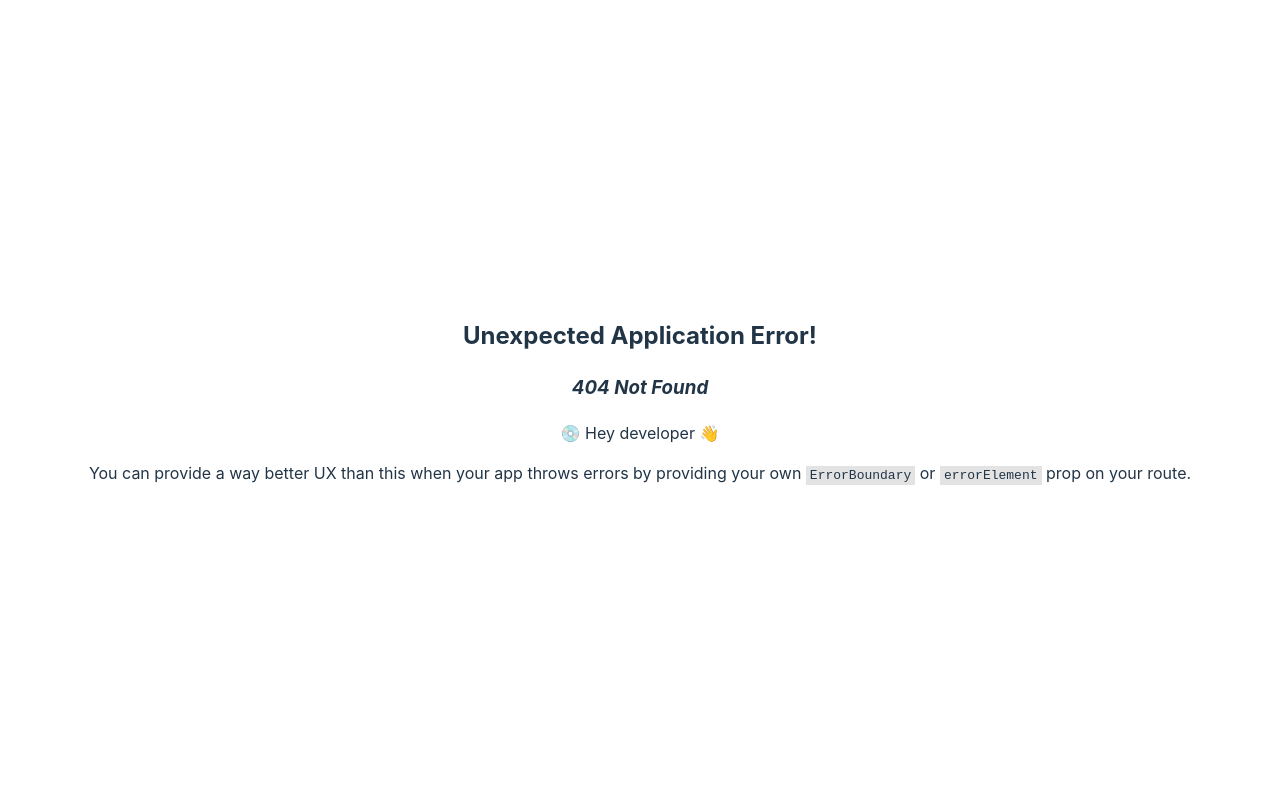
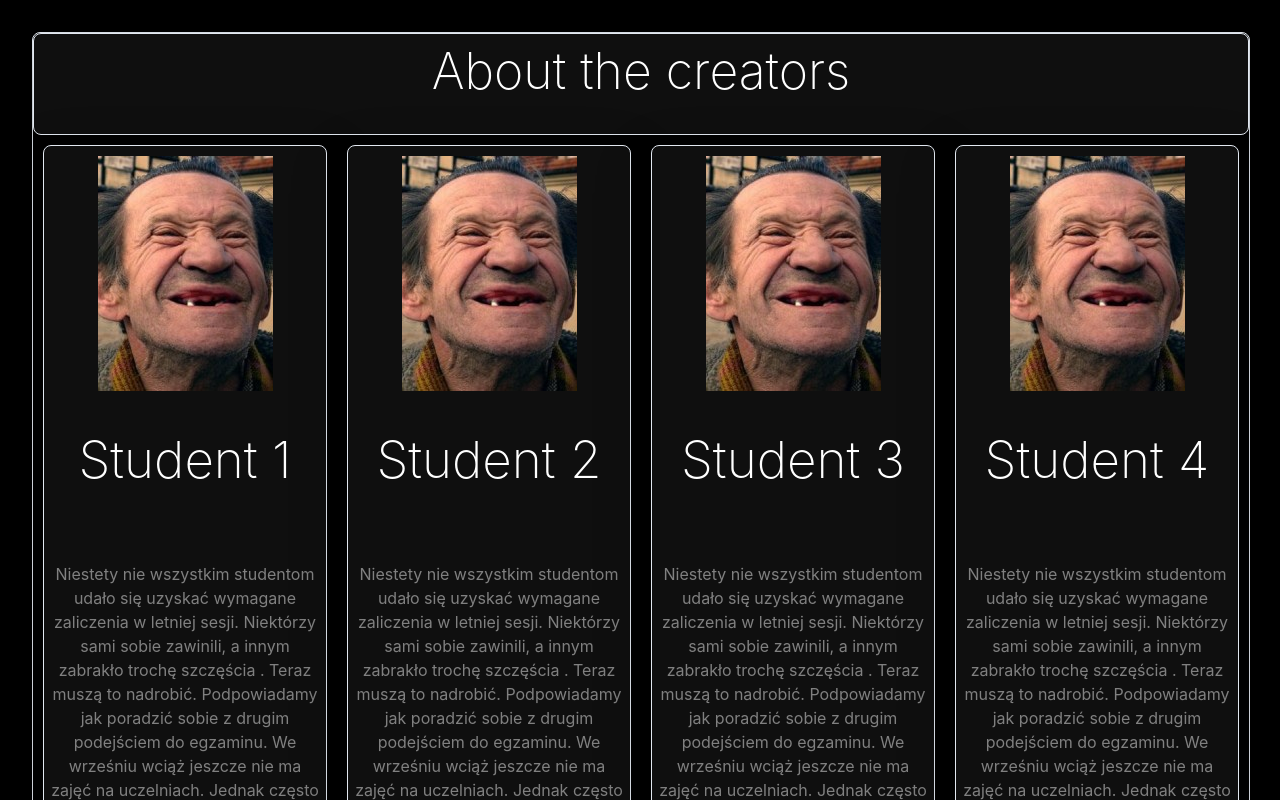
Before and after one commit to DjDister/StockMarketFAMK, a React (Vite) app: page /AboutUs in a window 1280 px wide. Before the commit this address had no page. Shown: the top 800 px of the page. Built offline with nearby package versions, Linux system fonts and the light colour scheme.

Commit message:
created team member card about us page

```diff
--- a/src/main.tsx
+++ b/src/main.tsx
@@ -5,11 +5,15 @@ import "./index.css";
 import store from "./redux/store";
 import { Provider } from "react-redux";
 import { createBrowserRouter, RouterProvider } from "react-router-dom";
-
+import AboutUsPage from "./pages/AboutUsPage/AboutUsPage";
 const router = createBrowserRouter([
   {
     path: "/",
     element: <App />,
+  },
+  {
+    path: "/AboutUs",
+    element: <AboutUsPage />,
   },
 ]);
 
--- /dev/null
+++ b/src/pages/AboutUsPage/AboutUsPage.module.css
@@ -0,0 +1,71 @@
+body {
+  background-color: rgb(0, 0, 0);
+  width: 100%;
+}
+.MainContener {
+  width: 100%;
+  background-color: rgba(0, 0, 0, 0.404);
+  float: left;
+  border: 1px solid #e2e8f0;
+  /* Shadow XL */
+
+  box-shadow: 0px 20px 56px rgba(0, 0, 0, 0.29);
+  border-radius: 8px;
+}
+
+.Osoby {
+  display: flex;
+}
+.osoba {
+  margin: 10px;
+  border-radius: 5px;
+  padding: 5px;
+  background-color: rgba(32, 32, 32, 0.468);
+  padding-top: 10px;
+  color: gray;
+  border: 1px solid #e2e8f0;
+  /* Shadow XL */
+
+  box-shadow: 0px 20px 56px rgba(0, 0, 0, 0.29);
+  border-radius: 8px;
+}
+.header {
+  background-color: rgba(32, 32, 32, 0.468);
+  color: white;
+  height: 100px;
+  font-size: 50px;
+  font-weight: 200;
+  border: 1px solid #e2e8f0;
+  /* Shadow XL */
+
+  box-shadow: 0px 20px 56px rgba(0, 0, 0, 0.29);
+  border-radius: 8px;
+}
+.imagecontainer {
+  position: relative;
+  display: inline-block;
+}
+
+.imagecontainer .email {
+  position: absolute;
+  top: 50%;
+  left: 50%;
+  transform: translate(-50%, -50%);
+  font-size: 20px;
+  font-weight: bold;
+  color: white;
+  opacity: 0;
+  transition: opacity 0.3s ease-in-out;
+}
+
+.imagecontainer:hover .email {
+  opacity: 1;
+}
+
+.imagecontainer:hover img {
+  filter: brightness(50%) grayscale(100%);
+}
+.imie {
+  font-weight: 200;
+  color: white;
+}
--- /dev/null
+++ b/src/pages/AboutUsPage/AboutUsPage.tsx
@@ -0,0 +1,75 @@
+import React from "react";
+import styles from "./AboutUsPage.module.css";
+import MyComponent from "./TeamMember";
+import zdjecie from "./images/zdjecie.jpg";
+
+export default function AboutUsPage() {
+  return (
+    <div className={styles.MainContener}>
+      <div className={styles.header}>About the creators</div>
+
+      <div className={styles.Osoby}>
+        <MyComponent
+          image={zdjecie}
+          imie="Student 1"
+          opis="Niestety nie wszystkim studentom udało się uzyskać wymagane zaliczenia w letniej sesji.
+          Niektórzy sami sobie zawinili, a innym zabrakło trochę szczęścia . Teraz muszą to nadrobić.
+          Podpowiadamy jak poradzić sobie z drugim podejściem do egzaminu.
+
+          We wrześniu wciąż jeszcze nie ma zajęć na uczelniach.
+           Jednak często musimy przypomnieć sobie gdzie leżą ich książki i notatki.
+            Powodem jest sesja poprawkowa. Różne są powody oblania egzaminu lub co gorsze egzaminów.
+            Jedni musieli się przygotować tylko do dwóch, a inni nawet do pięciu.
+             Czasami wystarczy mniej więcej orientować się w zagadnieniach,
+          gdy innym razem obkucie się ze wszystkich zagadnień może nie dać pozytywnej oceny."
+          email="studentdebil1@gmail.com"
+        />
+        <MyComponent
+          image={zdjecie}
+          imie="Student 2"
+          opis="Niestety nie wszystkim studentom udało się uzyskać wymagane zaliczenia w letniej sesji.
+          Niektórzy sami sobie zawinili, a innym zabrakło trochę szczęścia . Teraz muszą to nadrobić.
+          Podpowiadamy jak poradzić sobie z drugim podejściem do egzaminu.
+
+          We wrześniu wciąż jeszcze nie ma zajęć na uczelniach.
+           Jednak często musimy przypomnieć sobie gdzie leżą ich książki i notatki.
+            Powodem jest sesja poprawkowa. Różne są powody oblania egzaminu lub co gorsze egzaminów.
+            Jedni musieli się przygotować tylko do dwóch, a inni nawet do pięciu.
+             Czasami wystarczy mniej więcej orientować się w zagadnieniach,
+          gdy innym razem obkucie się ze wszystkich zagadnień może nie dać pozytywnej oceny."
+          email="studentdebil2@gmail.com"
+        />
+        <MyComponent
+          image={zdjecie}
+          imie="Student 3"
+          opis="Niestety nie wszystkim studentom udało się uzyskać wymagane zaliczenia w letniej sesji.
+          Niektórzy sami sobie zawinili, a innym zabrakło trochę szczęścia . Teraz muszą to nadrobić.
+          Podpowiadamy jak poradzić sobie z drugim podejściem do egzaminu.
+
+          We wrześniu wciąż jeszcze nie ma zajęć na uczelniach.
+           Jednak często musimy przypomnieć sobie gdzie leżą ich książki i notatki.
+            Powodem jest sesja poprawkowa. Różne są powody oblania egzaminu lub co gorsze egzaminów.
+            Jedni musieli się przygotować tylko do dwóch, a inni nawet do pięciu.
+             Czasami wystarczy mniej więcej orientować się w zagadnieniach,
+          gdy innym razem obkucie się ze wszystkich zagadnień może nie dać pozytywnej oceny."
+          email="studentdebil3@gmail.com"
+        />
+        <MyComponent
+          image={zdjecie}
+          imie="Student 4"
+          opis="Niestety nie wszystkim studentom udało się uzyskać wymagane zaliczenia w letniej sesji.
+          Niektórzy sami sobie zawinili, a innym zabrakło trochę szczęścia . Teraz muszą to nadrobić.
+          Podpowiadamy jak poradzić sobie z drugim podejściem do egzaminu.
+
+          We wrześniu wciąż jeszcze nie ma zajęć na uczelniach.
+           Jednak często musimy przypomnieć sobie gdzie leżą ich książki i notatki.
+            Powodem jest sesja poprawkowa. Różne są powody oblania egzaminu lub co gorsze egzaminów.
+            Jedni musieli się przygotować tylko do dwóch, a inni nawet do pięciu.
+             Czasami wystarczy mniej więcej orientować się w zagadnieniach,
+          gdy innym razem obkucie się ze wszystkich zagadnień może nie dać pozytywnej oceny."
+          email="studentdebil4@gmail.com"
+        />
+      </div>
+    </div>
+  );
+}
--- /dev/null
+++ b/src/pages/AboutUsPage/TeamMember.tsx
@@ -0,0 +1,32 @@
+import React from "react";
+import styles from "./AboutUsPage.module.css";
+import { useState } from "react";
+interface Props {
+  imie: string;
+  opis: string;
+  image: string;
+  email: string;
+}
+const y = "mailto:";
+const MyComponent: React.FC<Props> = (props) => {
+  const [isHovered, setIsHovered] = useState(false);
+  return (
+    <div className={styles.osoba}>
+      <a href={y + props.email}>
+        <div
+          className={styles.imagecontainer}
+          onMouseEnter={() => setIsHovered(true)}
+          onMouseLeave={() => setIsHovered(false)}
+        >
+          <img src={props.image} alt="Image" />
+          {isHovered && <div className={styles.email}>{props.email}</div>}
+        </div>
+      </a>
+      <h1 className={styles.imie}>{props.imie}</h1>
+      <br></br>
+      <p>{props.opis}</p>
+    </div>
+  );
+};
+
+export default MyComponent;
```
Also changed, not shown: src/pages/AboutUsPage/images/zdjecie.jpg (added).
